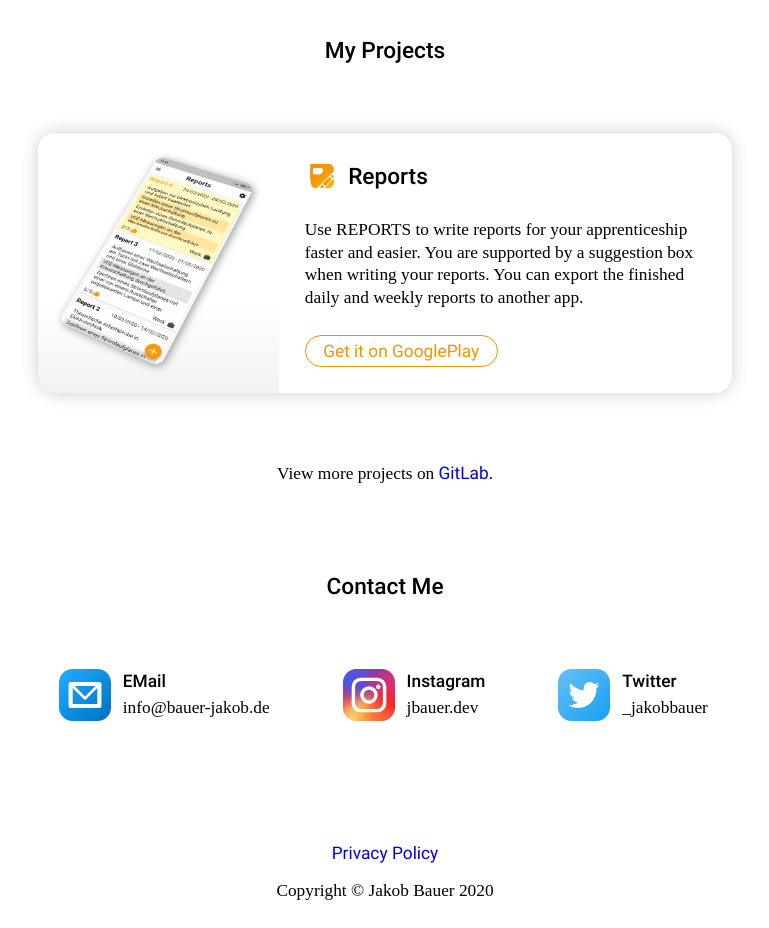
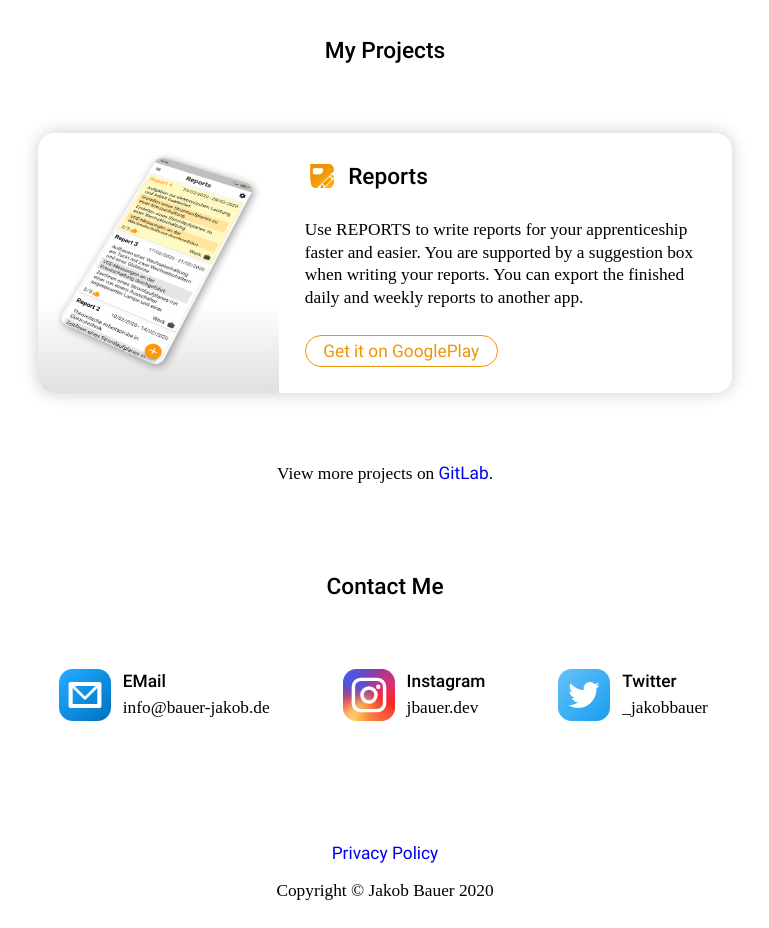
Before and after one commit to bauerjakob/website-old, an Angular app: page / in a window 1280 px wide. Shown: the part 1080-2008 px from the top of the page, without its empty margins (255-1024 px from the left). Built offline with nearby package versions, Linux system fonts and the light colour scheme; a web font is replaced by a local one.

Commit message:
Gradient fix on safari (On safari-browser this area was darker than on other brosers)

```diff
--- a/src/app/components/shared/project-card/project-card.component.scss
+++ b/src/app/components/shared/project-card/project-card.component.scss
@@ -11,7 +11,8 @@
     #firstElement {
         width: 15rem;
         height: 100%;
-        background: linear-gradient(white 30%, white, rgba(0, 0, 0, 0.05));
+        background: linear-gradient(white 30%, white, rgb(224, 224, 224));
+        background-image: -webkit-linear-gradient(white 30%, white, rgb(224, 224, 224));
         display: flex;
         align-items: center;
         justify-content: center;
```
